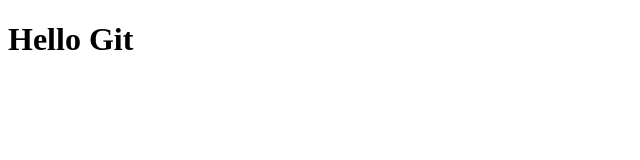
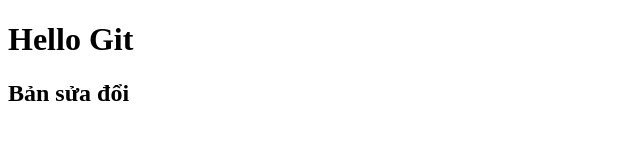
Before and after one commit to vannhutsoftware-sudo/demo-git, a plain HTML site: page index.html in a window 1280 px wide. Shown: the whole page, without its empty margins (0-640 px from the left). Drawn offline with Linux system fonts and the light colour scheme.

Commit message:
version 2

```diff
--- a/index.html
+++ b/index.html
@@ -6,5 +6,6 @@
   </head>
   <body>
     <h1>Hello Git</h1>
+    <h2>Bản sửa đổi</h2>
   </body>
 </html>
```
